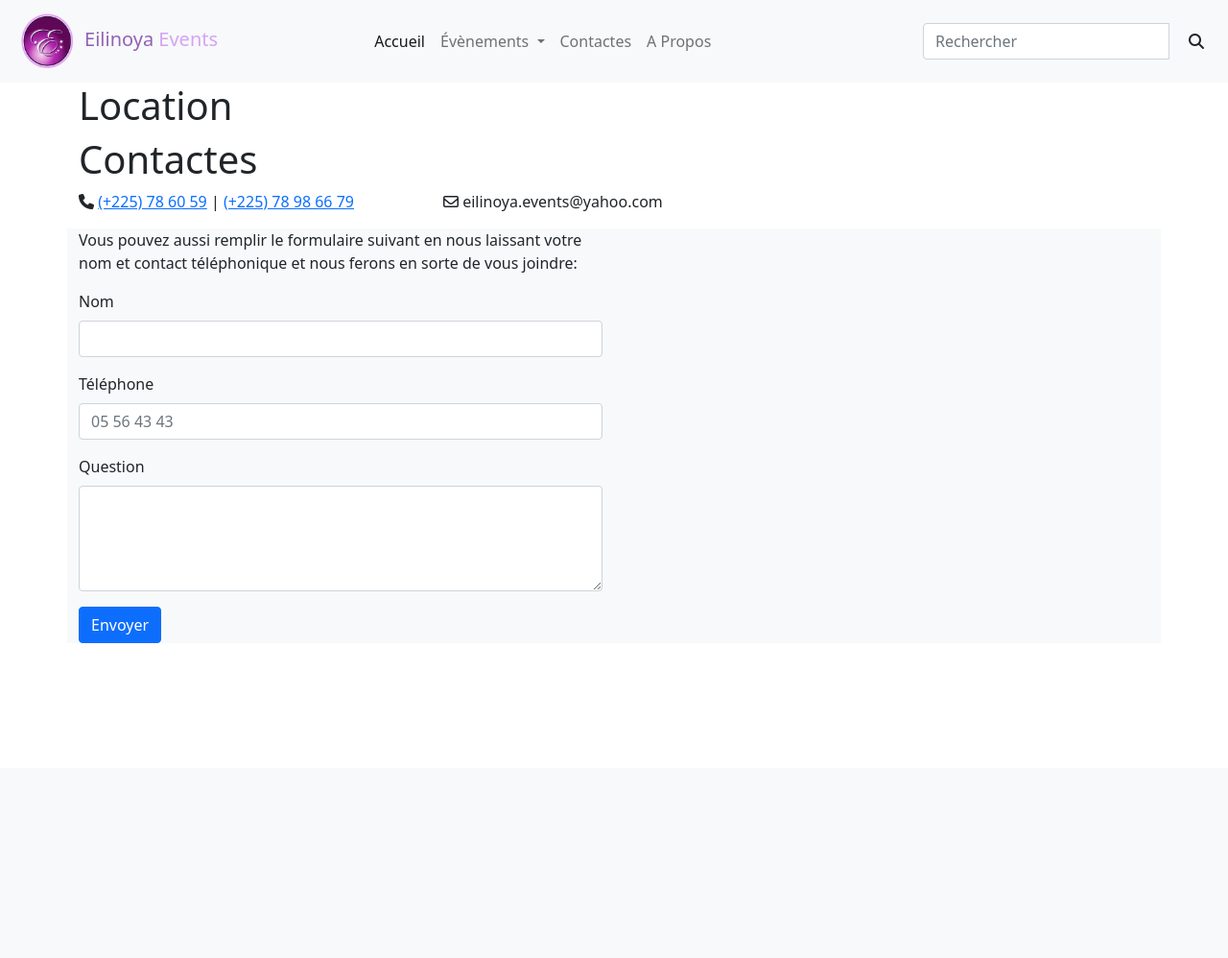
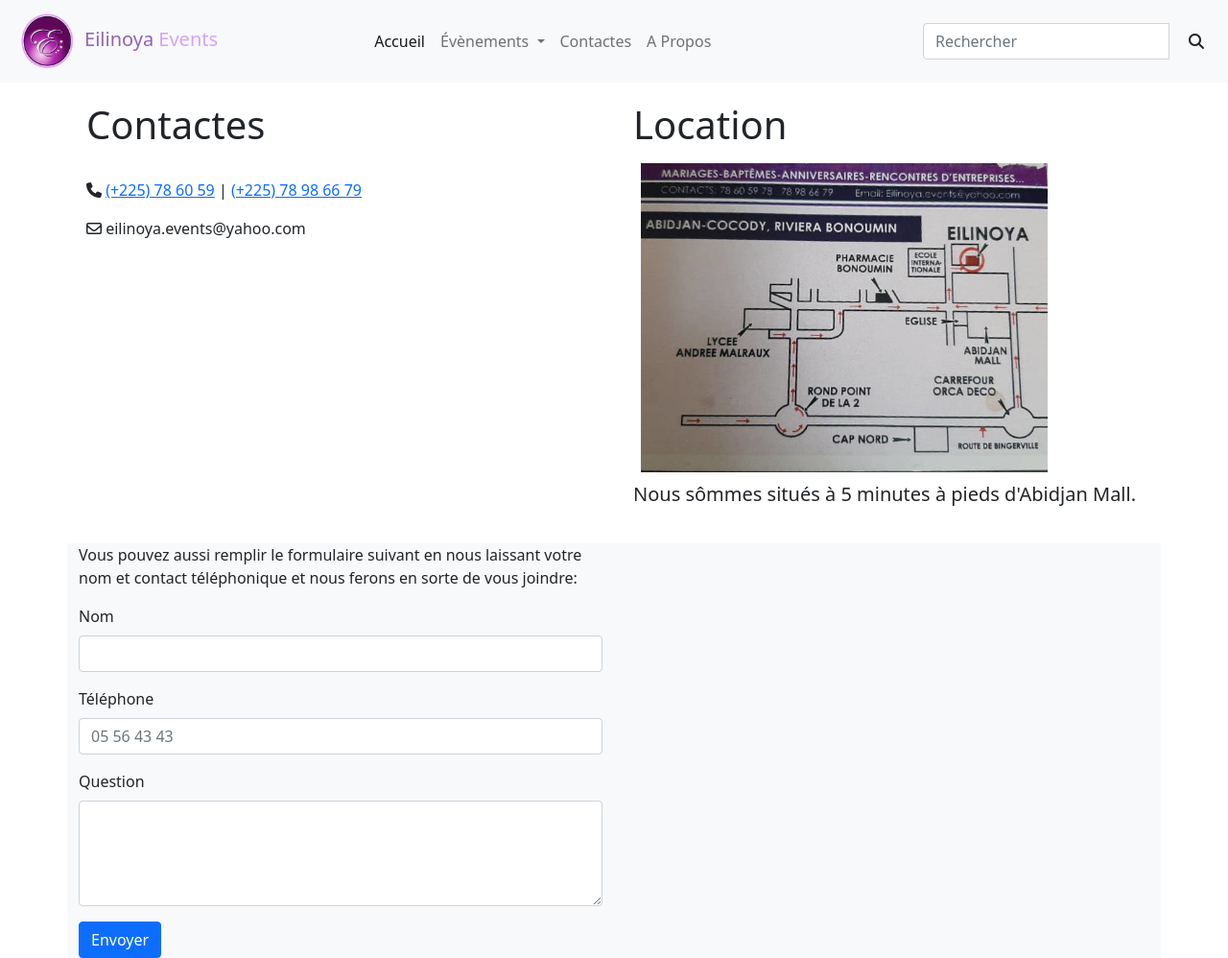
Before and after one commit to juliano60/eilinoya-repo, a Django app: page /contact.html in a window 1280 px wide. Shown: the whole page at 96% size. Before the commit the page ends 670 px from the top, so only its background shows below. Run offline with Django 3.2, Linux system fonts and the light colour scheme; some libraries are stand-ins or nearby versions.

Commit message:
Tweak Map

```diff
--- a/portfolio/templates/portfolio/base.html
+++ b/portfolio/templates/portfolio/base.html
@@ -36,7 +36,7 @@
         <div class="collapse navbar-collapse" id="navBar">
           <ul class="navbar-nav me-auto mb-2 mb-lg-0">
             <li class="nav-item">
-              <a class="nav-link active" aria-current="page" href="#">Accueil</a>
+              <a class="nav-link active" aria-current="page" href="{% url 'home' %}">Accueil</a>
             </li>
             <li class="nav-item dropdown">
               <a class="nav-link dropdown-toggle" href="#" id="navbarDropdown" role="button" data-bs-toggle="dropdown" aria-expanded="false">
--- a/portfolio/templates/portfolio/contact.html
+++ b/portfolio/templates/portfolio/contact.html
@@ -5,26 +5,21 @@
 <section>
     <div class="container p-20">
         <div class="row">
-            <h2 class="display-6">Location</h2>
-            <div class="col-sm-6">
-
-            </div>
-        </div>
-        <div class="row">
-            <div class="col-sm-6">
+            <div class="col-sm-6"  style="padding: 20px">
                 <h2 class="display-6">Contactes</h2>
-            </div>
-        </div>
-        <div class="row">
-            <div class="col-sm-4">
+                <br/>
                 <p>
                     <i class="fa fa-phone fa-1x"></i> <a href="tel:78 60 59">(+225) 78 60 59</a> |
                     <a href="tel:78 98 66 79">(+225) 78 98 66 79</a>
                 </p>
+               <p>
+                    <i class="fa fa-envelope-o fa-1x"></i> eilinoya.events@yahoo.com
+                </p>
             </div>
-            <div class="col-sm-4">
-                <p>
-                    <i class="fa fa-envelope-o fa-1x"></i> eilinoya.events@yahoo.com
+            <div class="col-sm-6" style="padding: 20px">
+                <h2 class="display-6">Location</h2>
+                <img src="{% static 'portfolio/images/map_elinoya.jpg' %}" style="width:80%; margin: 8px;"/>
+                <p class="lead"> Nous s&ocirc;mmes situ&eacute;s &agrave; 5 minutes &agrave; pieds d'Abidjan Mall.
                 </p>
             </div>
         </div>
@@ -39,7 +34,7 @@
                     </div>
                     <div class="mb-3">
                         <label for="mobile" class="form-label">T&eacute;l&eacute;phone</label>
-                        <input type="number" class="form-control" id="mobile" placeholder="05 56 43 43" />
+                        <input type="tel" class="form-control" id="mobile" placeholder="05 56 43 43" />
                     </div>
                     <div class="mb-3">
                         <label for="question" class="form-label">Question</label>
```
Also changed, not shown: portfolio/static/portfolio/images/map_elinoya.jpg (added).
